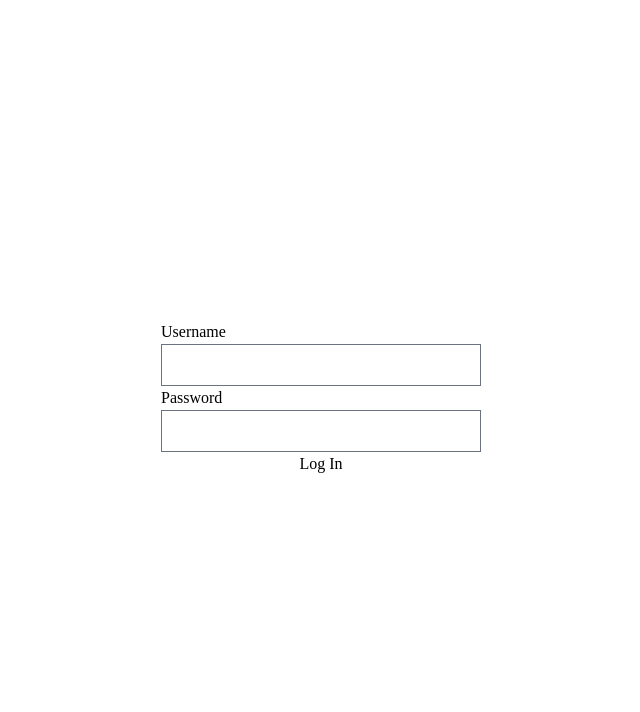
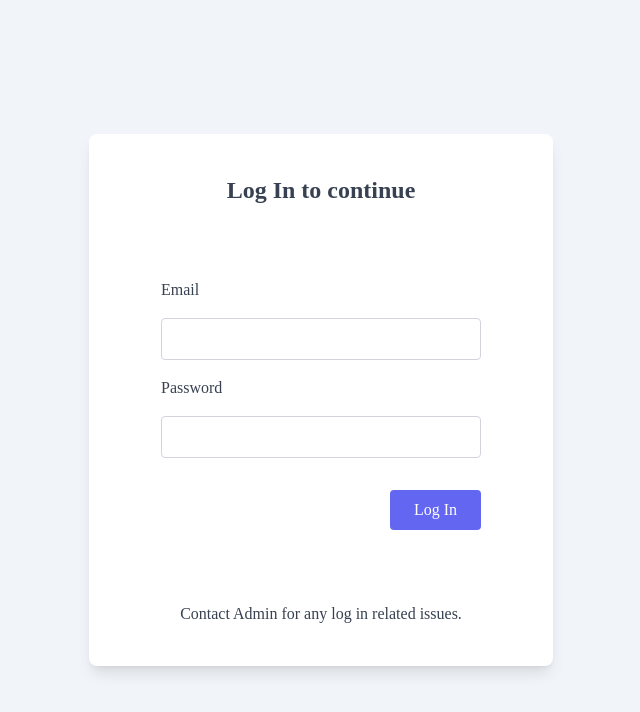
Before and after one commit to Inderpreet-React/gym-management, a React (Create React App) app: page / in a window 1280 px wide. Shown: the top 712 px of the page, without its empty margins (319-959 px from the left). Built offline with nearby package versions, Linux system fonts and the light colour scheme; a web font is replaced by a local one.

Commit message:
Login page initial design

```diff
--- a/src/index.css
+++ b/src/index.css
@@ -18,6 +18,7 @@
 	[multiple],
 	textarea,
 	select {
+		@apply w-80 rounded border-gray-300 focus:border-indigo-500;
 	}
 	[type="checkbox"],
 	[type="radio"] {
--- a/src/pages/LoginPage.js
+++ b/src/pages/LoginPage.js
@@ -1,15 +1,36 @@
 import React from "react";
 
 function LoginPage(props) {
+	const spanClassName = "text-gray-700";
+	function onSubmitHandler(e) {
+		e.preventDefault();
+	}
 	return (
-		<div className="flex h-screen w-full items-center justify-center">
-			<form className="flex h-1/5 w-1/4 flex-col">
-				<span>Username</span>
-				<input type="text" />
-				<span>Password</span>
-				<input type="password" />
-				<button type="submit">Log In</button>
-			</form>
+		<div className="flex h-screen w-full items-center justify-center bg-slate-100">
+			<div className="flex flex-col justify-center gap-4 rounded-lg bg-white p-10 shadow-lg">
+				<h2 className="text-center text-2xl font-bold text-gray-700">
+					Log In to continue
+				</h2>
+				<form
+					onSubmit={onSubmitHandler}
+					className="flex min-w-full flex-col gap-4 rounded-lg px-8 py-14"
+				>
+					<span className={spanClassName}>Email</span>
+					<input type="email" required />
+
+					<span className={spanClassName}>Password</span>
+					<input type="password" required />
+					<button
+						type="submit"
+						className="mt-4 self-end rounded bg-indigo-500 px-6 py-2 text-white hover:bg-indigo-700 focus:ring-1 focus:ring-indigo-500 focus:ring-offset-2"
+					>
+						Log In
+					</button>
+				</form>
+				<p className="text-center text-gray-700">
+					Contact Admin for any log in related issues.
+				</p>
+			</div>
 		</div>
 	);
 }
```
